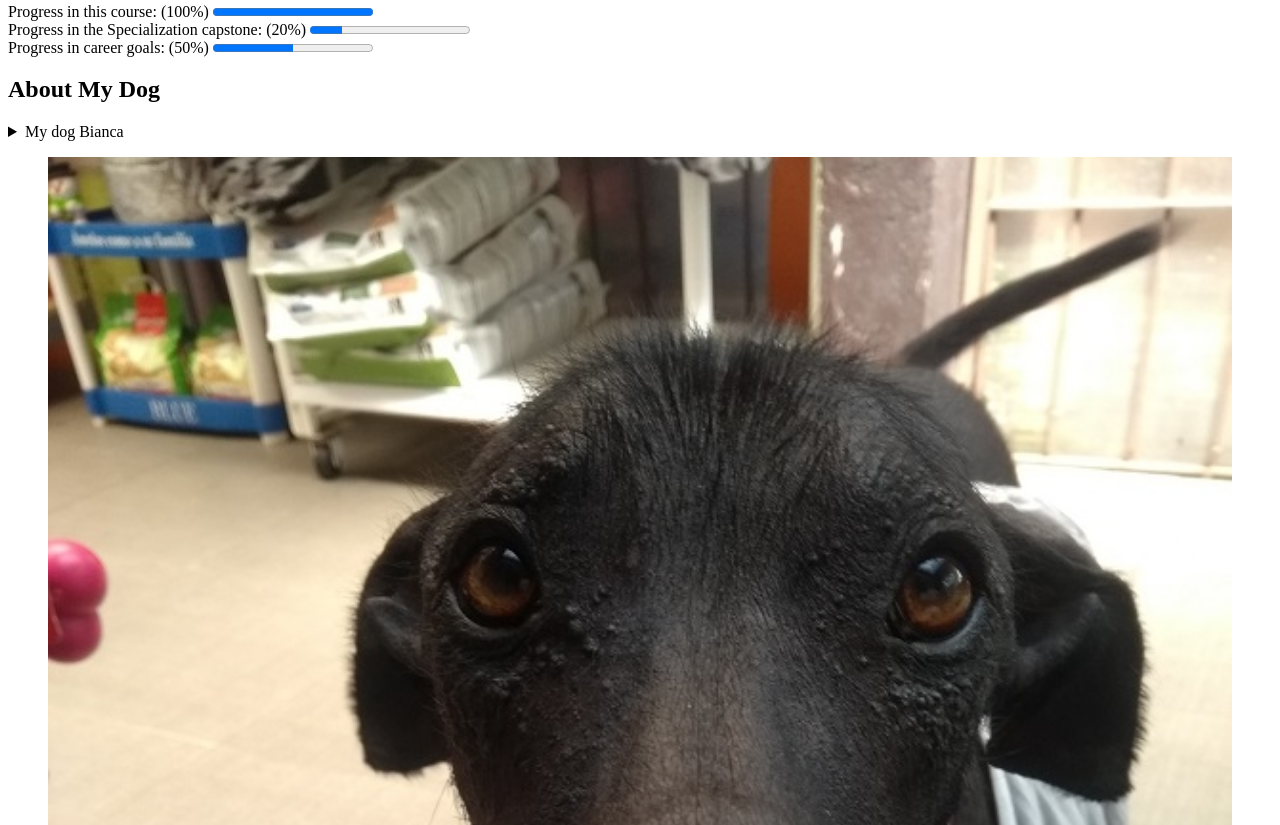
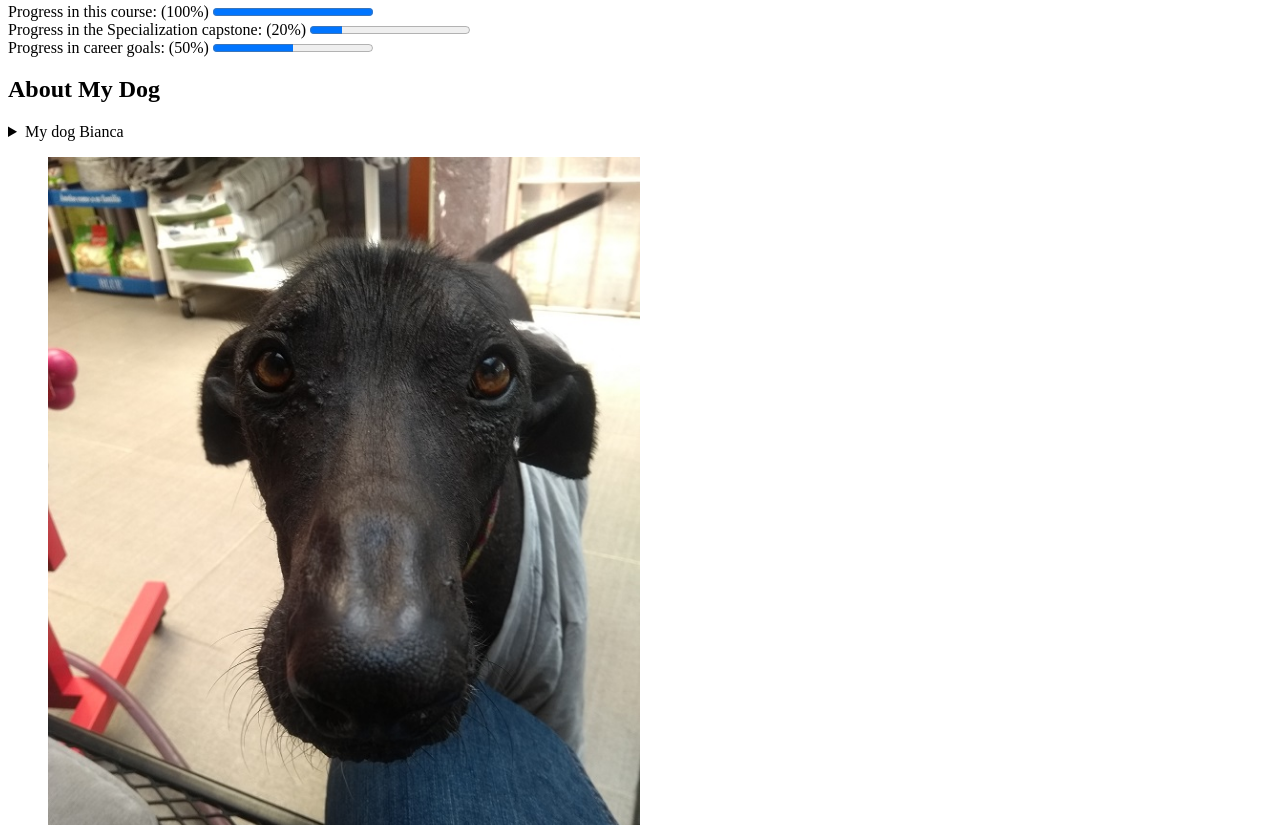
Before and after one commit to wwmmd77/webdev4everyone, a plain HTML site: page index.html in a window 1280 px wide. Shown: the part 355-1180 px from the top of the page. Drawn offline with Linux system fonts and the light colour scheme.

Commit message:
Update index.html

```diff
--- a/index.html
+++ b/index.html
@@ -39,7 +39,7 @@
         <p>Bianca is a Mexican hairless dog whose breed called <a href="https://www.akc.org/dog-breeds/xoloitzcuintli/" target="_blank">Xoloitzcuintli</a> is one of the oldest breeds. She has traveled more than most dogs, having visited Canada, Peru, and places within Mexico.</p>
       </details>
       <figure>
-        <img src="bianca.jpg.jpg" alt="Bianca the Xoloitzcuintli" width="100%">
+        <img src="bianca.jpg.jpg" alt="Bianca the Xoloitzcuintli" width="50%">
         <figcaption>Who let the dogs out?</figcaption>
       </figure>
     </section>
```
